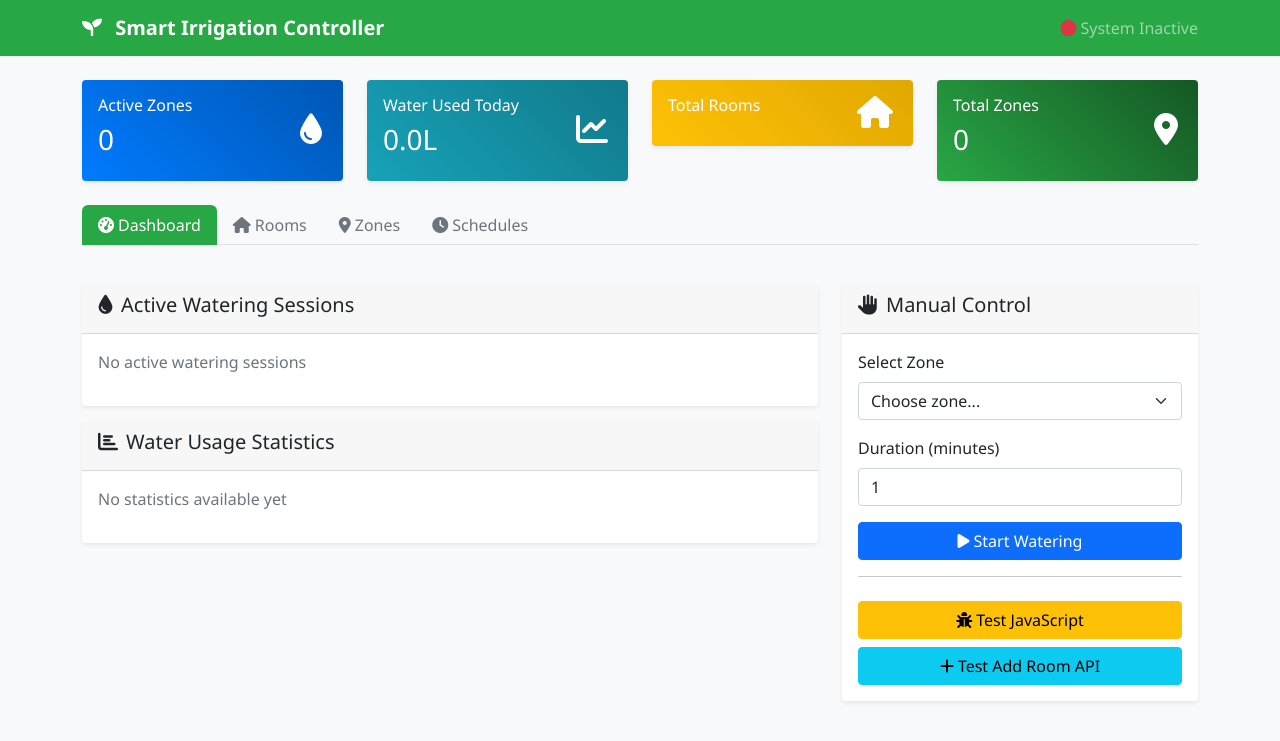
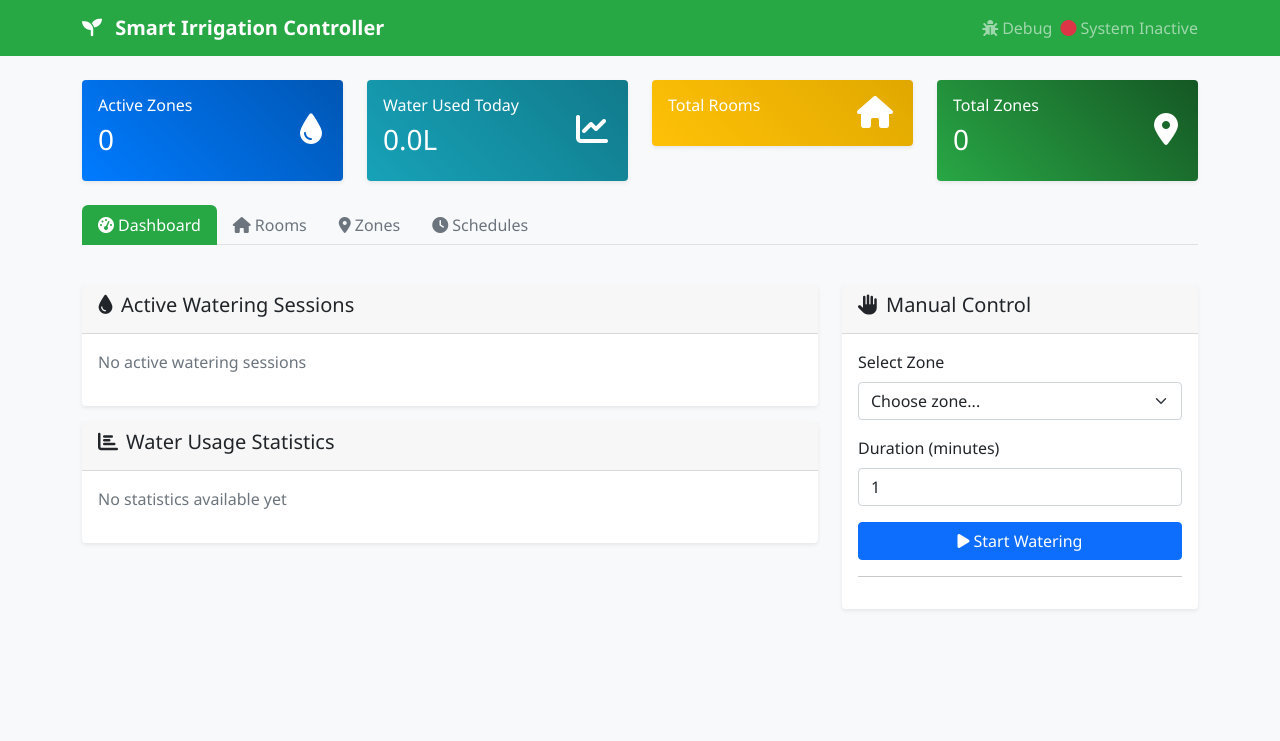
Before and after one commit to goatboynz/ha-smart-irrigation, a Flask app: page / in a window 1280 px wide. Shown: the top 741 px of the page. Run offline with Flask 3, Linux system fonts and the light colour scheme; data that the repository does not hold is empty; some libraries are stand-ins or nearby versions.

Commit message:
Production ready v1.1.4: Remove debug alerts, clean UI for Add Room
 PRODUCTION CLEANUP:
- Remove 'Button clicked!' alert from Save Room button
- Remove all debug test buttons from main dashboard
- Clean up JavaScript - remove excessive console logging
- Streamline saveRoom function for production use

 CORE FUNCTIONALITY:
- Add Room should now work without popup interruptions
- Clean user experience without debug interference
- Simplified JavaScript initialization
- Professional UI without debug clutter

 DEBUG ACCESS:
- Add /debug endpoint with clean menu interface
- Debug menu accessible via navbar 'Debug' link
- Preserve essential debug tools for troubleshooting
- Clean separation between production and debug features

 READY FOR USE:
- Add Room functionality should work cleanly
- No more popup alerts interrupting workflow
- Professional interface ready for production use
- Debug tools available when needed via navbar

Now Add Room should work properly without debug interference!

```diff
--- a/app/main.py
+++ b/app/main.py
@@ -74,45 +74,21 @@ def health():
     logger.info("Health check accessed")
     return {'status': 'ok', 'service': 'Smart Irrigation Controller', 'timestamp': datetime.now().isoformat()}
 
-@app.route('/test')
-def test():
-    """Simple test endpoint"""
-    logger.info("Test route accessed")
-    return "<h1>Flask is working!</h1><p>If you see this, the Flask app is running correctly.</p>"
-
-@app.route('/test-js')
-def test_js():
-    """Test JavaScript functionality"""
+@app.route('/debug')
+def debug_menu():
+    """Debug menu for troubleshooting"""
     return '''
     <!DOCTYPE html>
     <html>
-    <head><title>JS Test</title></head>
+    <head><title>Debug Menu</title></head>
     <body>
-        <h1>JavaScript Test</h1>
-        <button onclick="testSaveRoom()">Test Save Room Function</button>
-        <div id="result"></div>
-        <script>
-            function testSaveRoom() {
-                console.log('Test button clicked');
-                document.getElementById('result').innerHTML = 'Test function called!';
-
-                // Test fetch to API
-                fetch('/api/rooms', {
-                    method: 'POST',
-                    headers: {'Content-Type': 'application/json'},
-                    body: JSON.stringify({name: 'Test Room', type: 'vegetative', description: 'Test'})
-                })
-                .then(response => response.json())
-                .then(data => {
-                    console.log('API Response:', data);
-                    document.getElementById('result').innerHTML += '<br>API Response: ' + JSON.stringify(data);
-                })
-                .catch(error => {
-                    console.error('Error:', error);
-                    document.getElementById('result').innerHTML += '<br>Error: ' + error;
-                });
-            }
-        </script>
+        <h1>Smart Irrigation Debug Menu</h1>
+        <ul>
+            <li><a href="/debug/create-test-room">Create Test Room</a></li>
+            <li><a href="/debug/list-rooms">List All Rooms</a></li>
+            <li><a href="/health">Health Check</a></li>
+            <li><a href="/">Back to Main App</a></li>
+        </ul>
     </body>
     </html>
     '''
--- a/config.yaml
+++ b/config.yaml
@@ -1,6 +1,6 @@
 name: "Smart Irrigation Controller"
 description: "Advanced irrigation control system for hydroponic and soil-based growing"
-version: "1.1.3"
+version: "1.1.4"
 slug: smart_irrigation
 init: false
 arch:
--- a/www/static/js/app.js
+++ b/www/static/js/app.js
@@ -9,30 +9,13 @@ let zones = [];
 let schedules = [];
 let entities = [];
 
-// Test JavaScript function
-function testJavaScript() {
-    console.log('testJavaScript called');
-    alert('JavaScript is working! Check console for more details.');
 
-    // Test API call
-    fetch('/api/rooms')
-        .then(response => response.json())
-        .then(data => {
-            console.log('API test result:', data);
-            showAlert('API test successful - check console', 'success');
-        })
-        .catch(error => {
-            console.error('API test error:', error);
-            showAlert('API test failed - check console', 'danger');
-        });
-}
 
 // Make functions globally available
 window.saveRoom = saveRoom;
 window.saveZone = saveZone;
 window.saveSchedule = saveSchedule;
 window.manualWater = manualWater;
-window.testJavaScript = testJavaScript;
 
 // Initialize the application
 document.addEventListener('DOMContentLoaded', function() {
@@ -41,47 +24,7 @@ document.addEventListener('DOMContentLoaded', function() {
     setupSocketListeners();
     setupEventListeners();
 
-    // Test if saveRoom function is available
-    if (typeof saveRoom === 'function') {
-        console.log('saveRoom function is available');
-    } else {
-        console.error('saveRoom function is NOT available');
-    }
 
-    // Test API connectivity
-    fetch('/api/rooms')
-        .then(response => response.json())
-        .then(data => {
-            console.log('Initial API test successful:', data);
-        })
-        .catch(error => {
-            console.error('Initial API test failed:', error);
-        });
-
-    // Add debug test function
-    window.testAddRoomDirect = function() {
-        console.log('Testing Add Room API directly');
-        fetch('/api/rooms', {
-            method: 'POST',
-            headers: {'Content-Type': 'application/json'},
-            body: JSON.stringify({name: 'Debug Test Room', type: 'vegetative', description: 'Test room from debug'})
-        })
-        .then(response => {
-            console.log('API Response status:', response.status);
-            return response.json();
-        })
-        .then(data => {
-            console.log('API Response data:', data);
-            alert('API Response: ' + JSON.stringify(data));
-            if (data.success) {
-                loadRooms(); // Reload rooms if successful
-            }
-        })
-        .catch(error => {
-            console.error('API Error:', error);
-            alert('API Error: ' + error);
-        });
-    };
 });
 
 // Socket.IO event listeners
@@ -465,13 +408,9 @@ function updateManualControlOptions() {
 
 // Save room
 async function saveRoom() {
-    console.log('saveRoom function called');
-
     const name = document.getElementById('roomName').value;
     const type = document.getElementById('roomType').value;
     const description = document.getElementById('roomDescription').value;
-
-    console.log('Form values:', { name, type, description });
 
     if (!name) {
         showAlert('Please enter a room name', 'warning');
@@ -479,7 +418,6 @@ async function saveRoom() {
     }
 
     try {
-        console.log('Sending request to /api/rooms');
         const response = await fetch('/api/rooms', {
             method: 'POST',
             headers: {
@@ -492,9 +430,7 @@ async function saveRoom() {
             })
         });
 
-        console.log('Response status:', response.status);
         const result = await response.json();
-        console.log('Response result:', result);
 
         if (result.success) {
             showAlert('Room created successfully', 'success');
--- a/www/templates/index.html
+++ b/www/templates/index.html
@@ -16,6 +16,9 @@
                 Smart Irrigation Controller
             </a>
             <div class="navbar-nav ms-auto">
+                <a class="nav-link" href="/debug" target="_blank">
+                    <i class="fas fa-bug me-1"></i>Debug
+                </a>
                 <span class="navbar-text" id="system-status">
                     <i class="fas fa-circle text-success me-1"></i>
                     System Active
@@ -160,12 +163,7 @@
                                     <i class="fas fa-play me-1"></i>Start Watering
                                 </button>
                                 <hr>
-                                <button class="btn btn-warning w-100 mt-2" onclick="testJavaScript()">
-                                    <i class="fas fa-bug me-1"></i>Test JavaScript
-                                </button>
-                                <button class="btn btn-info w-100 mt-2" onclick="testAddRoomDirect()">
-                                    <i class="fas fa-plus me-1"></i>Test Add Room API
-                                </button>
+
                             </div>
                         </div>
                     </div>
@@ -242,8 +240,7 @@
                 </div>
                 <div class="modal-footer">
                     <button type="button" class="btn btn-secondary" data-bs-dismiss="modal">Cancel</button>
-                    <button type="button" class="btn btn-success" onclick="console.log('Save Room button clicked'); alert('Button clicked!'); saveRoom();">Save Room</button>
-                    <button type="button" class="btn btn-info" onclick="alert('Test button works!');">Test</button>
+                    <button type="button" class="btn btn-success" onclick="saveRoom()">Save Room</button>
                 </div>
             </div>
         </div>
```
Also changed, not shown: www/src/js/app.js (+0 -64 lines), CHANGELOG.md.
